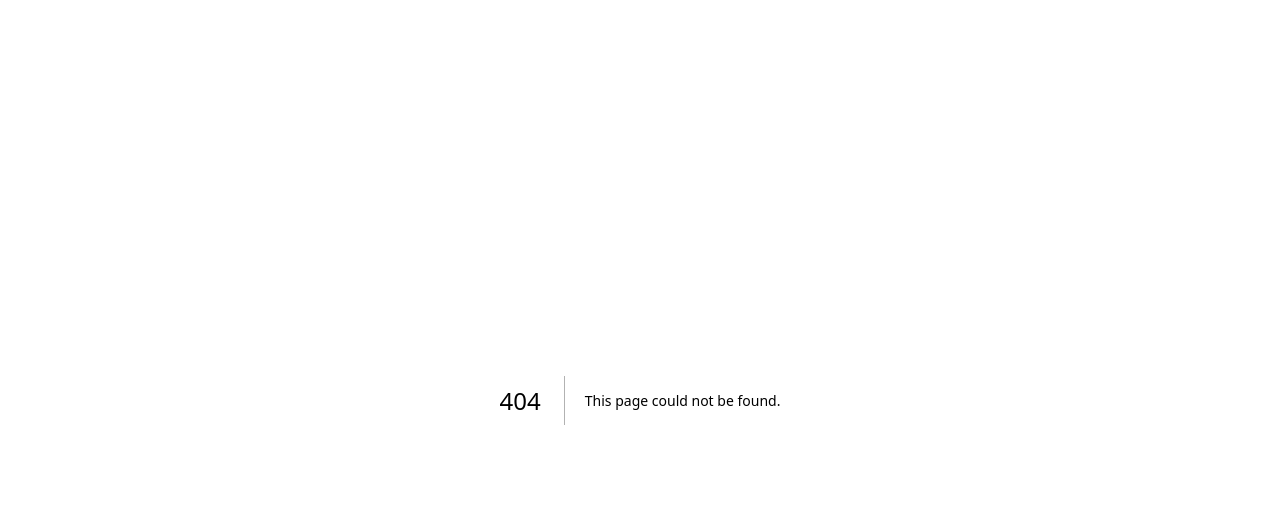
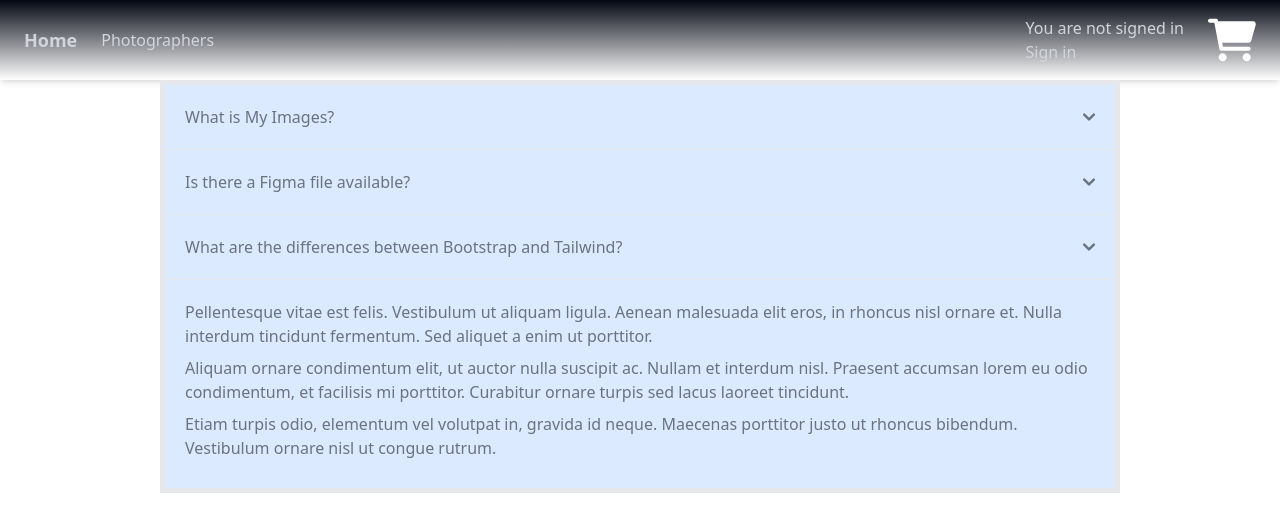
Before and after one commit to JoakimSP/myImages-next, a Next.js app: page /information/support in a window 1280 px wide. Before the commit this address had no page. Shown: the top 532 px of the page. Built offline with nearby package versions, Linux system fonts and the light colour scheme; no server answers.

Commit message:
Add support page

```diff
--- a/components/footer.js
+++ b/components/footer.js
@@ -41,6 +41,14 @@ function Footer() {
                                 </li>
                             </ul>
                         </div>
+                        <div>
+                            <h2 className="mb-6 text-sm font-semibold text-gray-900 uppercase dark:text-white">Support</h2>
+                            <ul className="text-gray-500 dark:text-gray-400 font-medium">
+                                <li className="mb-4">
+                                    <Link href="/information/support" className="hover:underline">Customer support</Link>
+                                </li>
+                            </ul>
+                        </div>
                     </div>
                 </div>
                 <hr className="my-6 border-gray-200 sm:mx-auto dark:border-gray-700 lg:my-8" />
--- /dev/null
+++ b/pages/information/support.js
@@ -0,0 +1,81 @@
+import Header from "@/components/header"
+import { useState } from "react"
+
+export default function Support() {
+    const [first, setFirst] = useState("hidden")
+    const [second, setSecond] = useState("hidden")
+    const [third, setThird] = useState("Hidden")
+
+    const toggleShowHidden = (id) => {
+        switch (id) {
+            case 1:
+                setFirst(first === "hidden" ? "" : "hidden");
+                break;
+            case 2:
+                setSecond(second === "hidden" ? "" : "hidden");
+                break;
+            case 3:
+                setThird(third === "hidden" ? "" : "hidden");
+                break;
+            default:
+                break;
+        }
+    }
+
+
+
+
+    return (
+        <>
+        <Header/>
+            <div className="w-full h-96 flex items-center">
+                <div data-accordion="collapse" className="flex flex-col border-4 m-auto w-3/4 bg-blue-100 dark:bg-gray-800 text-blue-600 dark:text-white">
+                    <h2>
+                        <button onClick={() => toggleShowHidden(1)} type="button" className="flex items-center justify-between w-full p-5 font-medium text-left text-gray-500 border border-b-0 border-gray-200 rounded-t-xl focus:ring-4 focus:ring-blue-200 dark:focus:ring-blue-800 dark:border-gray-700 dark:text-gray-400 hover:bg-blue-100 dark:hover:bg-gray-800" data-accordion-target="#accordion-color-body-1" aria-expanded="true" aria-controls="accordion-color-body-1">
+                            <span>What is My Images?</span>
+                            <svg data-accordion-icon className="w-3 h-3 rotate-180 shrink-0" aria-hidden="true" xmlns="http://www.w3.org/2000/svg" fill="none" viewBox="0 0 10 6">
+                                <path stroke="currentColor" strokeLinecap="round" strokeLinejoin="round" strokeWidth="2" d="M9 5 5 1 1 5" />
+                            </svg>
+                        </button>
+                    </h2>
+                    <div className={`${first}`} aria-labelledby="accordion-color-heading-1">
+                        <div className="p-5 border border-b-0 border-gray-200 dark:border-gray-700 dark:bg-gray-900">
+                            <p className="mb-2 text-gray-500 dark:text-gray-400">convallis quis. In tempor risus metus, et finibus nisi suscipit a. Morbi euismod nisl sed erat ullamcorper fringilla. Maecenas leo ligula, aliquet aliquet</p>
+                            <p className="text-gray-500 dark:text-gray-400">. Aliquam ut varius lectus, ut pellentesque leo. Pellentesque consequat laoreet </p>
+                        </div>
+                    </div>
+                    <h2 >
+                        <button onClick={() => toggleShowHidden(2)} type="button" className="flex items-center justify-between w-full p-5 font-medium text-left text-gray-500 border border-b-0 border-gray-200 focus:ring-4 focus:ring-blue-200 dark:focus:ring-blue-800 dark:border-gray-700 dark:text-gray-400 hover:bg-blue-100 dark:hover:bg-gray-800" data-accordion-target="#accordion-color-body-2" aria-expanded="false" aria-controls="accordion-color-body-2">
+                            <span>Is there a Figma file available?</span>
+                            <svg data-accordion-icon className="w-3 h-3 rotate-180 shrink-0" aria-hidden="true" xmlns="http://www.w3.org/2000/svg" fill="none" viewBox="0 0 10 6">
+                                <path stroke="currentColor" strokeLinecap="round" strokeLinejoin="round" strokeWidth="2" d="M9 5 5 1 1 5" />
+                            </svg>
+                        </button>
+                    </h2>
+                    <div className={`${second}`} aria-labelledby="accordion-color-heading-2">
+                        <div className="p-5 border border-b-0 border-gray-200 dark:border-gray-700 dark:bg-gray-900">
+                            <p className="mb-2 text-gray-500 dark:text-gray-400">. Quisque condimentum nibh ut lectus maximus, et sagittis lectus auctor. Nam viverra, nunc commodo eleifend imperdiet</p>
+                            <p className="text-gray-500 dark:text-gray-400"> Aliquam ornare condimentum elit, ut auctor nulla suscipit ac. Nullam et interdum nisl. Praesent accumsan lorem eu odio condimentum,</p>
+                        </div>
+                    </div>
+                    <h2 >
+                        <button onClick={() => toggleShowHidden(3)} type="button" className="flex items-center justify-between w-full p-5 font-medium text-left text-gray-500 border border-gray-200 focus:ring-4 focus:ring-blue-200 dark:focus:ring-blue-800 dark:border-gray-700 dark:text-gray-400 hover:bg-blue-100 dark:hover:bg-gray-800" data-accordion-target="#accordion-color-body-3" aria-expanded="false" aria-controls="accordion-color-body-3">
+                            <span>What are the differences between Bootstrap and Tailwind?</span>
+                            <svg data-accordion-icon className="w-3 h-3 rotate-180 shrink-0" aria-hidden="true" xmlns="http://www.w3.org/2000/svg" fill="none" viewBox="0 0 10 6">
+                                <path stroke="currentColor" strokeLinecap="round" strokeLinejoin="round" strokeWidth="2" d="M9 5 5 1 1 5" />
+                            </svg>
+                        </button>
+                    </h2>
+                    <div className={`${third}`} aria-labelledby="accordion-color-heading-3">
+                        <div className="p-5 border border-t-0 border-gray-200 dark:border-gray-700 dark:bg-gray-900">
+                            <p className="mb-2 text-gray-500 dark:text-gray-400">Pellentesque vitae est felis. Vestibulum ut aliquam ligula. Aenean malesuada elit eros, in rhoncus nisl ornare et. Nulla interdum tincidunt fermentum. Sed aliquet a enim ut porttitor. </p>
+                            <p className="mb-2 text-gray-500 dark:text-gray-400"> Aliquam ornare condimentum elit, ut auctor nulla suscipit ac. Nullam et interdum nisl. Praesent accumsan lorem eu odio condimentum, et facilisis mi porttitor. Curabitur ornare turpis sed lacus laoreet tincidunt. </p>
+                            <p className="mb-2 text-gray-500 dark:text-gray-400">Etiam turpis odio, elementum vel volutpat in, gravida id neque. Maecenas porttitor justo ut rhoncus bibendum. Vestibulum ornare nisl ut congue rutrum. </p>
+
+                        </div>
+                    </div>
+                </div>
+            </div>
+        </>
+    )
+}
```
